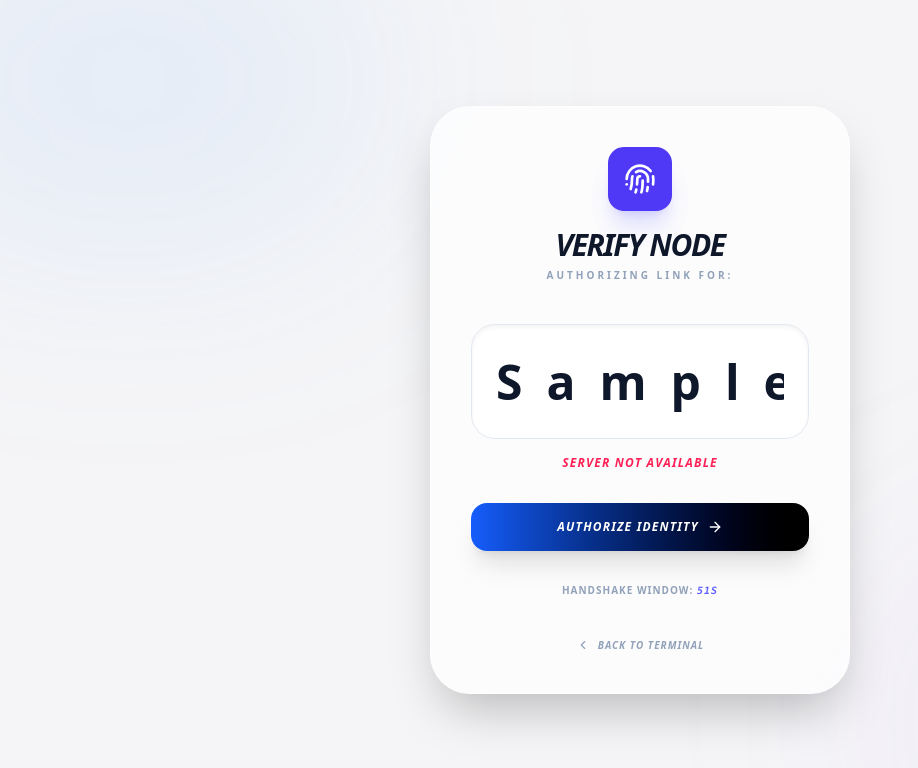
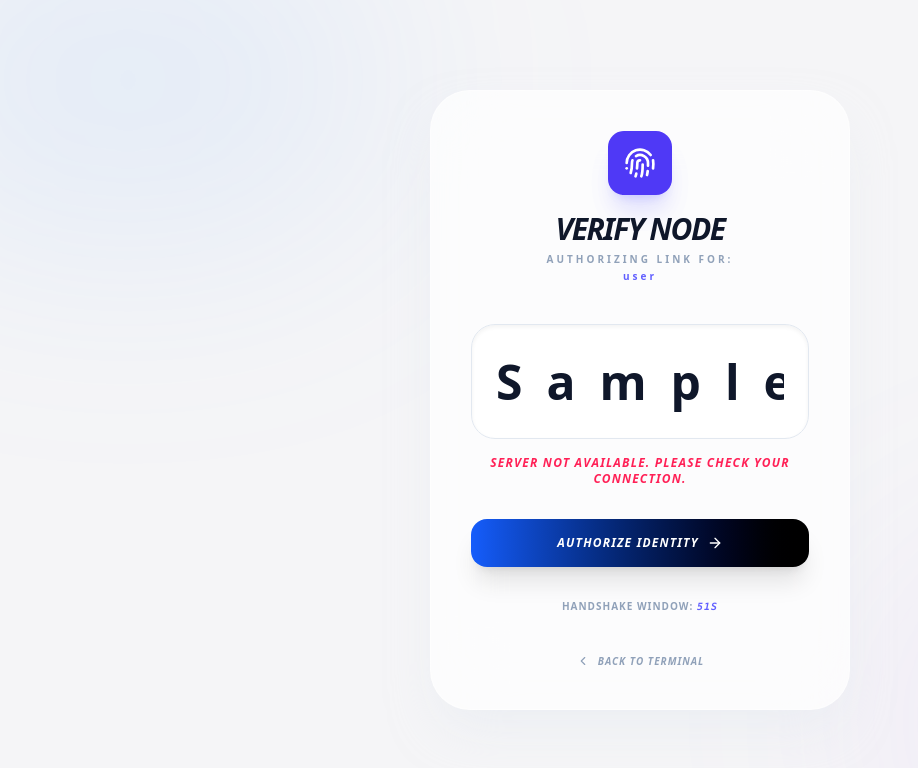
Before and after one commit to Shakti-195/SenseChain, a React app in the folder Frontend/: page /verify-otp in a window 1280 px wide. Both pictures are taken after typing "Sample" into the empty fields and a click on the button "AUTHORIZE IDENTITY". Shown: the top 768 px of the page, without its empty margins (0-918 px from the left). Built offline with nearby package versions, Linux system fonts and the light colour scheme; no server answers; the HTML template or start-up script is replaced by a standard one.

Commit message:
Final build: Connected to Render and otp page updated

```diff
--- a/Frontend/src/pages/OtpVerification.jsx
+++ b/Frontend/src/pages/OtpVerification.jsx
@@ -14,9 +14,10 @@ const OtpVerification = () => {
     const location = useLocation();
     const email = location.state?.email;
 
-    // Dark Mode Sync
+    // Dark Mode Sync logic
+    const [isDark, setIsDark] = useState(document.documentElement.classList.contains('dark'));
     useEffect(() => {
-        const observer = new MutationObserver(() => {});
+        const observer = new MutationObserver(() => setIsDark(document.documentElement.classList.contains('dark')));
         observer.observe(document.documentElement, { attributes: true, attributeFilter: ['class'] });
         return () => observer.disconnect();
     }, []);
@@ -33,6 +34,7 @@ const OtpVerification = () => {
         setLoading(true);
         setError('');
         try {
+            // ✅ FIXED: Using Render URL instead of Localhost
             const res = await fetch('https://sensechain.onrender.com/auth/verify-otp', {
                 method: 'POST',
                 headers: { 'Content-Type': 'application/json' },
@@ -41,6 +43,7 @@ const OtpVerification = () => {
             const data = await res.json();
             if (res.ok) {
                 setIsSuccess(true);
+                // Token handle logic yahan add kar sakte ho agar api.js se nahi ho raha
                 setTimeout(() => navigate('/'), 1500);
             } else {
                 setError(data.detail || "Invalid OTP");
@@ -48,7 +51,7 @@ const OtpVerification = () => {
             }
         } catch (err) {
             console.error("Verification Error:", err);
-            setError("Server not available");
+            setError("Server not available. Please check your connection.");
         } finally {
             setLoading(false);
         }
@@ -56,27 +59,39 @@ const OtpVerification = () => {
 
     const handleResend = async () => {
         setTimer(59);
+        setError('');
         try {
+            // ✅ FIXED: Using Render URL instead of Localhost
             const res = await fetch('https://sensechain.onrender.com/auth/send-otp', {
                 method: 'POST',
                 headers: { 'Content-Type': 'application/json' },
                 body: JSON.stringify({ email })
             });
             const data = await res.json();
-            alert(`Your OTP is: ${data.otp}`);
+            if (res.ok) {
+                alert(`New OTP sent! For testing: ${data.otp}`);
+            } else {
+                setError("Failed to send OTP");
+            }
         } catch (err) {
             console.error("Resend Error:", err);
-            setError("Failed to resend OTP");
+            setError("Failed to resend OTP. Node might be offline.");
         }
     };
 
     return (
         <div className="min-h-screen flex items-center justify-center p-6 bg-[#F5F5F7] dark:bg-[#020617] relative overflow-hidden transition-colors duration-500">
+            {/* Cinematic Background Blobs */}
             <div className="absolute top-[-10%] left-[-10%] w-[40%] h-[40%] bg-blue-400/10 blur-[120px] rounded-full" />
             <div className="absolute bottom-[-10%] right-[-10%] w-[40%] h-[40%] bg-purple-400/10 blur-[120px] rounded-full" />
 
-            <motion.div initial={{ opacity: 0, y: 20 }} animate={{ opacity: 1, y: 0 }} className="w-full max-w-[420px] z-10">
-                <div className="bg-white/70 dark:bg-white/5 backdrop-blur-2xl border border-white/40 dark:border-white/10 rounded-[2.5rem] p-10 shadow-2xl relative overflow-hidden">
+            <motion.div
+                initial={{ opacity: 0, y: 20 }}
+                animate={{ opacity: 1, y: 0 }}
+                className="w-full max-w-[420px] z-10"
+            >
+                <div className="bg-white/70 dark:bg-white/5 backdrop-blur-2xl border border-white/40 dark:border-white/10 rounded-[2.5rem] p-10 shadow-2xl shadow-slate-200/50 dark:shadow-none relative overflow-hidden">
+
                     <AnimatePresence mode="wait">
                         {!isSuccess ? (
                             <motion.div key="otp-input" initial={{ opacity: 0 }} animate={{ opacity: 1 }} exit={{ opacity: 0 }}>
@@ -86,7 +101,7 @@ const OtpVerification = () => {
                                     </div>
                                     <h1 className="text-3xl font-black tracking-tighter dark:text-white uppercase italic">Verify Node</h1>
                                     <p className="text-[10px] font-bold text-slate-400 uppercase tracking-[0.3em] mt-1 text-center leading-relaxed">
-                                        Authorizing link for: <br/> <span className="text-indigo-500 lowercase">{email}</span>
+                                        Authorizing link for: <br/> <span className="text-indigo-500 lowercase">{email || "User"}</span>
                                     </p>
                                 </div>
 
@@ -101,9 +116,13 @@ const OtpVerification = () => {
                                             required
                                             className="w-full bg-white dark:bg-black/40 border border-slate-200 dark:border-white/10 rounded-3xl p-6 text-5xl font-black tracking-[0.5em] pl-[0.5em] outline-none focus:border-indigo-500 focus:ring-4 focus:ring-indigo-500/10 transition-all dark:text-white tabular-nums shadow-inner"
                                         />
-                                        {error && (
-                                            <p className="mt-4 text-xs font-black text-rose-500 uppercase tracking-widest italic">{error}</p>
-                                        )}
+                                        <AnimatePresence>
+                                            {error && (
+                                                <motion.p initial={{ opacity: 0, y: -10 }} animate={{ opacity: 1, y: 0 }} className="mt-4 text-xs font-black text-rose-500 uppercase tracking-widest italic">
+                                                    {error}
+                                                </motion.p>
+                                            )}
+                                        </AnimatePresence>
                                     </div>
 
                                     <button
@@ -121,7 +140,7 @@ const OtpVerification = () => {
                                             Handshake window: <span className="text-indigo-500 font-mono italic">{timer}s</span>
                                         </p>
                                     ) : (
-                                        <button onClick={handleResend} className="text-[10px] font-black text-indigo-500 uppercase tracking-[0.2em] hover:underline flex items-center gap-2 mx-auto italic">
+                                        <button type="button" onClick={handleResend} className="text-[10px] font-black text-indigo-500 uppercase tracking-[0.2em] hover:underline flex items-center gap-2 mx-auto italic">
                                             <RefreshCw size={12}/> Re-issue Credentials
                                         </button>
                                     )}
@@ -139,6 +158,7 @@ const OtpVerification = () => {
                     </AnimatePresence>
 
                     <button
+                        type="button"
                         onClick={() => navigate('/login')}
                         className="mt-10 mx-auto flex items-center gap-2 text-[10px] font-black uppercase tracking-widest text-slate-400 hover:text-indigo-500 transition-all italic"
                     >
```
